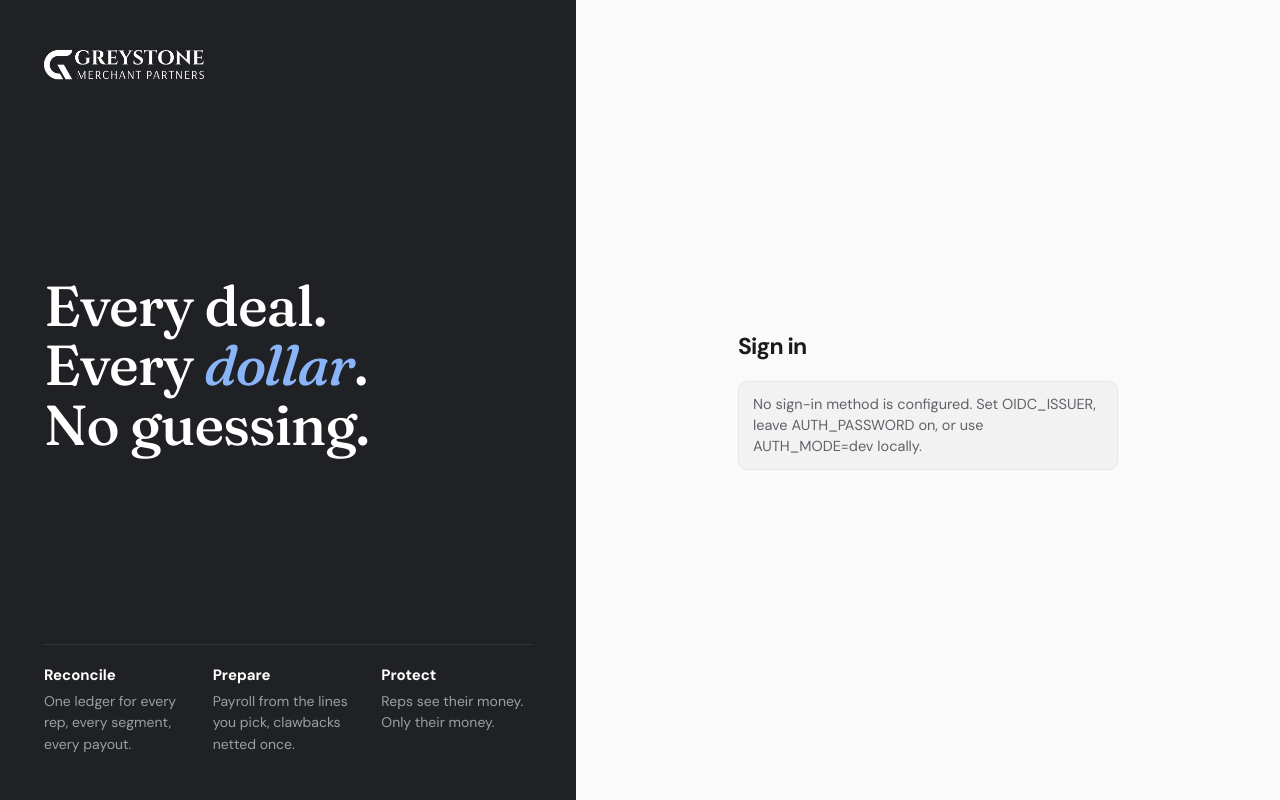
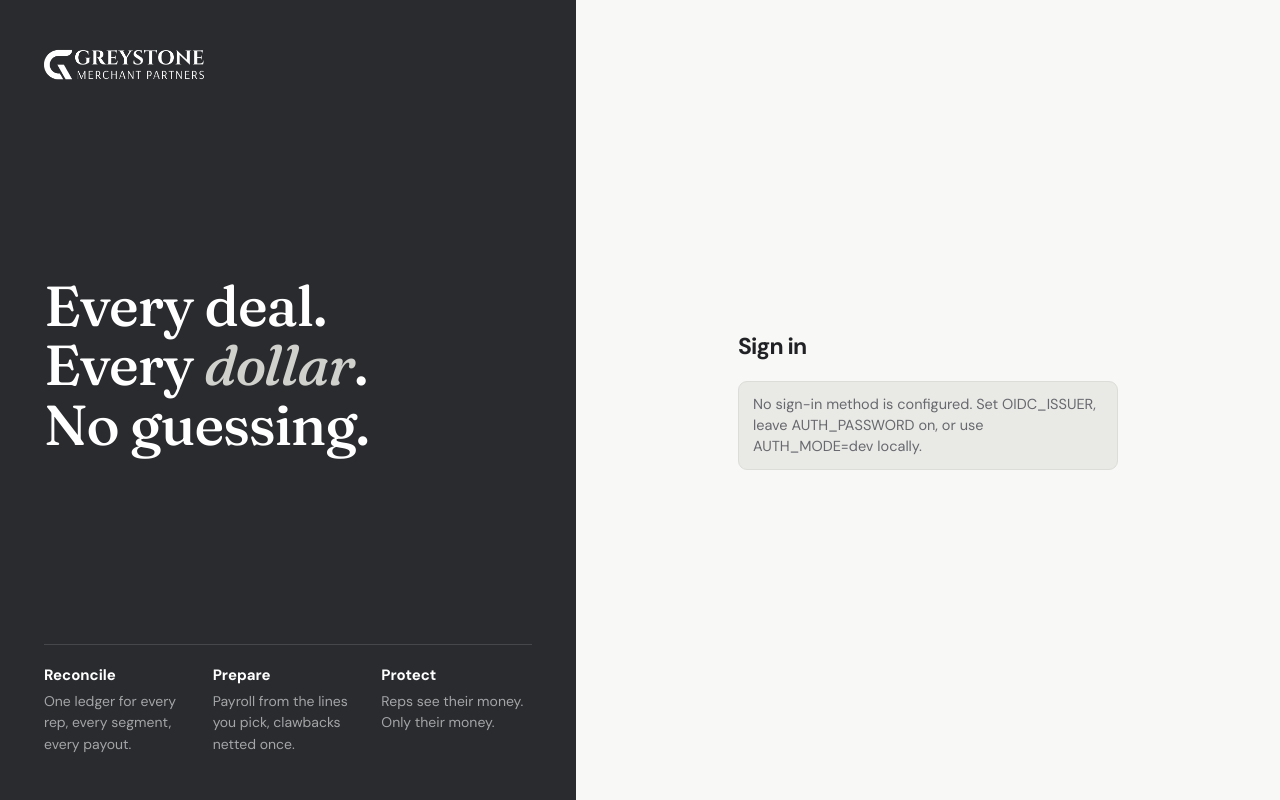
Before and after one commit to lc-sumo/greyfolio, a React (Vite) app in the folder artifacts/portal/: page / in a window 1280 px wide. Built offline with nearby package versions, Linux system fonts and the light colour scheme; no server answers.

Commit message:
Update login page styling and layout
Replit-Commit-Author: Agent

```diff
--- a/artifacts/portal/src/pages/Login.tsx
+++ b/artifacts/portal/src/pages/Login.tsx
@@ -131,7 +131,7 @@ export function Login({ oidc, devAuth, password: passwordAuth = true, setup = fa
         ) : (
           <form onSubmit={signIn}>
             <h2>Sign in</h2>
-            {signedOutWhy && <div className="note" style={{ background: 'var(--amber-light)', borderColor: 'var(--amber-light-3)', color: 'var(--amber-deep)' }}>{signedOutWhy} <button type="button" className="linkish" style={{ color: 'inherit', padding: '0 0 0 6px', font: 'inherit' }} onClick={clearSignedOut}>✕</button></div>}
+            {signedOutWhy && <div className="note" style={{ background: 'var(--amber-light)', borderColor: 'var(--amber-light-3)', color: 'var(--amber-deep)' }}>{signedOutWhy} <button type="button" className="linkish" style={{ color: 'inherit', padding: '0 0 0 6px', font: 'inherit' }} aria-label="Dismiss message" onClick={clearSignedOut}>Dismiss</button></div>}
             {oidc && (
               <a className="btn primary big" style={{ display: 'grid', placeItems: 'center' }} href={`/auth/login?returnTo=${encodeURIComponent(window.location.pathname)}`}>
                 Continue with Greystone SSO
--- a/artifacts/portal/src/styles.css
+++ b/artifacts/portal/src/styles.css
@@ -319,12 +319,12 @@ input.mini-input:focus { border-color: var(--teal); }
 
 /* Settings */
 .settings-deck {
-  --deck-paper: #f2f2f0;
-  --deck-surface: #fbfbf9;
-  --deck-panel: #e7e7e3;
-  --deck-line: #d2d2ce;
-  --deck-ink: #202124;
-  --deck-muted: #67696e;
+  --deck-paper: var(--canvas);
+  --deck-surface: var(--surface);
+  --deck-panel: var(--sunken);
+  --deck-line: var(--border);
+  --deck-ink: var(--ink);
+  --deck-muted: var(--ink-muted);
   display: grid;
   grid-template-columns: 232px minmax(0, 1fr);
   margin: -24px -28px;
@@ -339,12 +339,12 @@ input.mini-input:focus { border-color: var(--teal); }
   height: calc(100vh - 73px);
   padding: 26px 18px 20px;
   border-right: 1px solid var(--deck-line);
-  background: #e9e9e6;
+  background: var(--sunken);
   display: flex;
   flex-direction: column;
 }
 .settings-kicker {
-  color: #727479;
+  color: var(--ink-subtle);
   font-family: var(--mono);
   font-size: 10px;
   font-weight: 700;
@@ -358,27 +358,27 @@ input.mini-input:focus { border-color: var(--teal); }
   border: 0;
   border-radius: 4px;
   background: transparent;
-  color: #66686d;
+  color: var(--ink-muted);
   cursor: pointer;
   padding: 10px 12px;
   text-align: left;
   font-size: 13px;
 }
-.settings-index nav button:hover { background: #dededb; color: var(--deck-ink); }
+.settings-index nav button:hover { background: var(--sunken-2); color: var(--deck-ink); }
 .settings-index nav button.on {
   background: var(--deck-surface);
-  color: #18191b;
+  color: var(--ink);
   font-weight: 700;
-  box-shadow: 0 2px 7px rgba(32,33,36,.08);
+  box-shadow: 0 2px 7px var(--shadow);
 }
 .settings-index-foot {
   margin-top: auto;
   padding: 14px 10px 0;
   border-top: 1px solid var(--deck-line);
-  color: #85878b;
+  color: var(--ink-subtle);
   font-size: 11px;
 }
-.settings-index-foot b { display: block; margin-bottom: 4px; color: #55575b; font-size: 9px; letter-spacing: .12em; text-transform: uppercase; }
+.settings-index-foot b { display: block; margin-bottom: 4px; color: var(--ink-muted); font-size: 9px; letter-spacing: .12em; text-transform: uppercase; }
 .settings-stage { min-width: 0; padding: 26px 30px 44px; }
 .settings-head {
   display: flex;
@@ -391,23 +391,23 @@ input.mini-input:focus { border-color: var(--teal); }
 }
 .settings-head h2 { margin: 6px 0 3px; font-size: 23px; letter-spacing: -.045em; }
 .settings-head p { max-width: 850px; margin: 0; color: var(--deck-muted); font-size: 13px; }
-.settings-head > span { color: #85878b; font: 10px var(--mono); letter-spacing: .1em; text-transform: uppercase; white-space: nowrap; }
+.settings-head > span { color: var(--ink-subtle); font: 10px var(--mono); letter-spacing: .1em; text-transform: uppercase; white-space: nowrap; }
 .settings-content { min-width: 0; }
 .settings-content > .card,
 .settings-portal-grid > .card {
   border-color: var(--deck-line);
   border-radius: 3px;
   background: var(--deck-surface);
-  box-shadow: 4px 4px 0 #dededb;
+  box-shadow: 4px 4px 0 var(--sunken-2);
 }
-.settings-content .card h3 { padding-bottom: 11px; border-bottom: 1px solid #e2e2de; }
+.settings-content .card h3 { padding-bottom: 11px; border-bottom: 1px solid var(--border-light-2); }
 .settings-content .btn { border-radius: 2px; }
-.settings-content .btn.primary { background: #3e4145; border-color: #3e4145; }
-.settings-content .btn.primary:hover { background: #18191b; border-color: #18191b; }
+.settings-content .btn.primary { background: var(--teal); border-color: var(--teal); }
+.settings-content .btn.primary:hover { background: var(--teal-hover); border-color: var(--teal-hover); }
 .settings-content input,
 .settings-content select,
 .settings-content textarea { border-radius: 2px !important; }
-.settings-content .tog.on { background: #3e4145; }
+.settings-content .tog.on { background: var(--teal); }
 .settings-portal-grid {
   display: grid;
   grid-template-columns: minmax(0, 1.35fr) minmax(310px, .65fr);
@@ -418,14 +418,14 @@ input.mini-input:focus { border-color: var(--teal); }
   gap: 16px;
   align-items: start;
 }
-.settings-portal-grid > .card:nth-child(1) { grid-area: names; background: var(--deck-panel); border-color: #c9c9c5; box-shadow: 4px 4px 0 #d2d2ce; }
+.settings-portal-grid > .card:nth-child(1) { grid-area: names; background: var(--deck-panel); border-color: var(--border-strong); box-shadow: 4px 4px 0 var(--sunken-2); }
 .settings-portal-grid > .card:nth-child(2) { grid-area: emails; }
 .settings-portal-grid > .card:nth-child(3) { grid-area: permissions; }
 .settings-portal-grid > .card:nth-child(4) { grid-area: security; }
 .settings-portal-grid > .card:nth-child(5) { grid-area: lists; }
 .settings-portal-grid .field input,
 .settings-portal-grid .field select,
-.settings-portal-grid .field textarea { background: #fff; border-color: #cbcbc7; }
+.settings-portal-grid .field textarea { background: var(--input-bg); border-color: var(--border-strong); }
 @media (max-width: 1200px) {
   .settings-portal-grid { grid-template-columns: 1fr; grid-template-areas: "names" "emails" "permissions" "security" "lists"; }
 }
@@ -516,6 +516,103 @@ input.big { width: 24px; height: 24px; accent-color: var(--teal); cursor: pointe
 .table .tr.voided .td { text-decoration: line-through; opacity: .55; }
 .table .tr.voided .td .subtle { text-decoration: none; }
 
+/* Approved Graphite system: neutral control surfaces, graphite authority, restrained status color. */
+:root[data-palette="graphite"] {
+  --canvas: #f2f2f0;
+  --surface: #fbfbf9;
+  --surface-alt: #f8f8f6;
+  --row-selected: #e4e4e0;
+  --row-uncollected: #efefeb;
+  --scrim: rgba(32,33,36,.48);
+  --shadow: rgba(32,33,36,.14);
+  --sunken: #e9e9e6;
+  --sunken-2: #e2e2df;
+  --zebra: #f0f0ee;
+  --zebra-hover: #e6e6e3;
+  --ink: #202124;
+  --ink-muted: #67696e;
+  --ink-subtle: #85878b;
+  --border: #d7d7d3;
+  --border-strong: #c4c4c0;
+  --border-light: #e5e5e2;
+  --border-light-2: #dcdcd8;
+  --navy: #292b2e;
+  --navy-raised: #34363a;
+  --navy-raised-2: #3e4145;
+  --navy-raised-3: #4a4d51;
+  --navy-border: #45474b;
+  --navy-border-2: #55575b;
+  --navy-text: #f0f0ed;
+  --navy-text-2: #c9c9c5;
+  --navy-text-3: #a4a5a7;
+  --navy-text-4: #b8b9ba;
+  --teal: #3e4145;
+  --teal-hover: #18191b;
+  --teal-light: #e7e7e3;
+  --teal-light-2: #c9c9c5;
+  --teal-light-3: #eeeeeb;
+  --teal-bright: #d0d0cc;
+  --amber: #8b8d82;
+  --amber-deep: #5d5f56;
+  --amber-light: #ecece7;
+  --amber-light-2: #f3f3ef;
+  --amber-light-3: #d8d8d2;
+  --amber-bright: #b9b9b4;
+  --red: #8b6f70;
+  --red-deep: #694f51;
+  --red-light: #f0eaea;
+  --red-light-2: #d9caca;
+  --red-light-3: #f7f3f3;
+  --red-bright: #b49a9b;
+  --link: #292b2e;
+  --input-bg: #ffffff;
+  color-scheme: light;
+}
+
+/* Keep the same graphite language when an operator intentionally chooses dark mode. */
+:root[data-palette="graphite"][data-theme="dark"] {
+    --canvas: #171819; --surface: #222326; --surface-alt: #1d1e20;
+    --row-selected: #303135; --row-uncollected: #292a2d; --scrim: rgba(0,0,0,.68); --shadow: rgba(0,0,0,.5);
+    --sunken: #2a2b2e; --sunken-2: #303135; --zebra: #27282b; --zebra-hover: #343539;
+    --ink: #f0f0ed; --ink-muted: #b7b8b9; --ink-subtle: #929497;
+    --border: #3b3d40; --border-strong: #505257; --border-light: #303135; --border-light-2: #3a3b3e;
+    --navy: #111214; --navy-raised: #202124; --navy-raised-2: #292b2e; --navy-raised-3: #34363a;
+    --navy-border: #2f3033; --navy-border-2: #414348; --navy-text: #f0f0ed; --navy-text-2: #c9c9c5; --navy-text-3: #9c9da0; --navy-text-4: #b2b3b5;
+    --teal: #c7c8c5; --teal-hover: #f0f0ed; --teal-light: #303135; --teal-light-2: #505257; --teal-light-3: #292a2d; --teal-bright: #e0e0dc;
+    --amber: #c0c1b8; --amber-deep: #d5d6cd; --amber-light: #363733; --amber-light-2: #2d2e2b; --amber-light-3: #4b4c46; --amber-bright: #d8d9d0;
+    --red: #d1aaaa; --red-deep: #e2bebe; --red-light: #3b3031; --red-light-2: #584446; --red-light-3: #2b2526; --red-bright: #e0c0c0;
+    --link: #e5e5e1; --input-bg: #191a1c; color-scheme: dark;
+}
+@media (prefers-color-scheme: dark) {
+  :root[data-palette="graphite"]:not([data-theme="light"]) {
+    --canvas: #171819; --surface: #222326; --surface-alt: #1d1e20;
+    --row-selected: #303135; --row-uncollected: #292a2d; --scrim: rgba(0,0,0,.68); --shadow: rgba(0,0,0,.5);
+    --sunken: #2a2b2e; --sunken-2: #303135; --zebra: #27282b; --zebra-hover: #343539;
+    --ink: #f0f0ed; --ink-muted: #b7b8b9; --ink-subtle: #929497;
+    --border: #3b3d40; --border-strong: #505257; --border-light: #303135; --border-light-2: #3a3b3e;
+    --navy: #111214; --navy-raised: #202124; --navy-raised-2: #292b2e; --navy-raised-3: #34363a;
+    --navy-border: #2f3033; --navy-border-2: #414348; --navy-text: #f0f0ed; --navy-text-2: #c9c9c5; --navy-text-3: #9c9da0; --navy-text-4: #b2b3b5;
+    --teal: #c7c8c5; --teal-hover: #f0f0ed; --teal-light: #303135; --teal-light-2: #505257; --teal-light-3: #292a2d; --teal-bright: #e0e0dc;
+    --amber: #c0c1b8; --amber-deep: #d5d6cd; --amber-light: #363733; --amber-light-2: #2d2e2b; --amber-light-3: #4b4c46; --amber-bright: #d8d9d0;
+    --red: #d1aaaa; --red-deep: #e2bebe; --red-light: #3b3031; --red-light-2: #584446; --red-light-3: #2b2526; --red-bright: #e0c0c0;
+    --link: #e5e5e1; --input-bg: #191a1c; color-scheme: dark;
+  }
+}
+
+/* Dense control-deck rhythm across every operational surface. */
+button, a, input, select, textarea { transition: background-color .16s ease, border-color .16s ease, color .16s ease, opacity .16s ease, transform .16s ease; }
+button:focus-visible, a:focus-visible, input:focus-visible, select:focus-visible, textarea:focus-visible { outline: 2px solid var(--teal); outline-offset: 2px; }
+.btn { background: var(--surface); color: var(--ink-muted); }
+:root[data-palette="graphite"][data-theme="dark"] .btn.primary { color: #18191b; }
+@media (prefers-color-scheme: dark) {
+  :root[data-palette="graphite"]:not([data-theme="light"]) .btn.primary { color: #18191b; }
+}
+.card, .wallet, .share, .banner, .merchant, .table .tr.click, .run, .nav a { transition: border-color .16s ease, background-color .16s ease, transform .16s ease, box-shadow .16s ease; }
+.card:hover { border-color: var(--border-strong); }
+.btn:not(:disabled):hover { transform: translateY(-1px); }
+.nav a.active { box-shadow: inset 2px 0 var(--teal-bright); }
+.header { box-shadow: 0 1px 0 rgba(32,33,36,.03); }
+
 /* Settings tab strip — the page-level one, not the small inline toggles */
 .seg.pagetabs { align-self: flex-start; border-radius: 10px; padding: 4px; gap: 4px; flex-wrap: wrap; }
 .seg.pagetabs button { font-size: 16px; font-weight: 600; padding: 9px 16px; border-radius: 8px; line-height: 1.2; }
```
